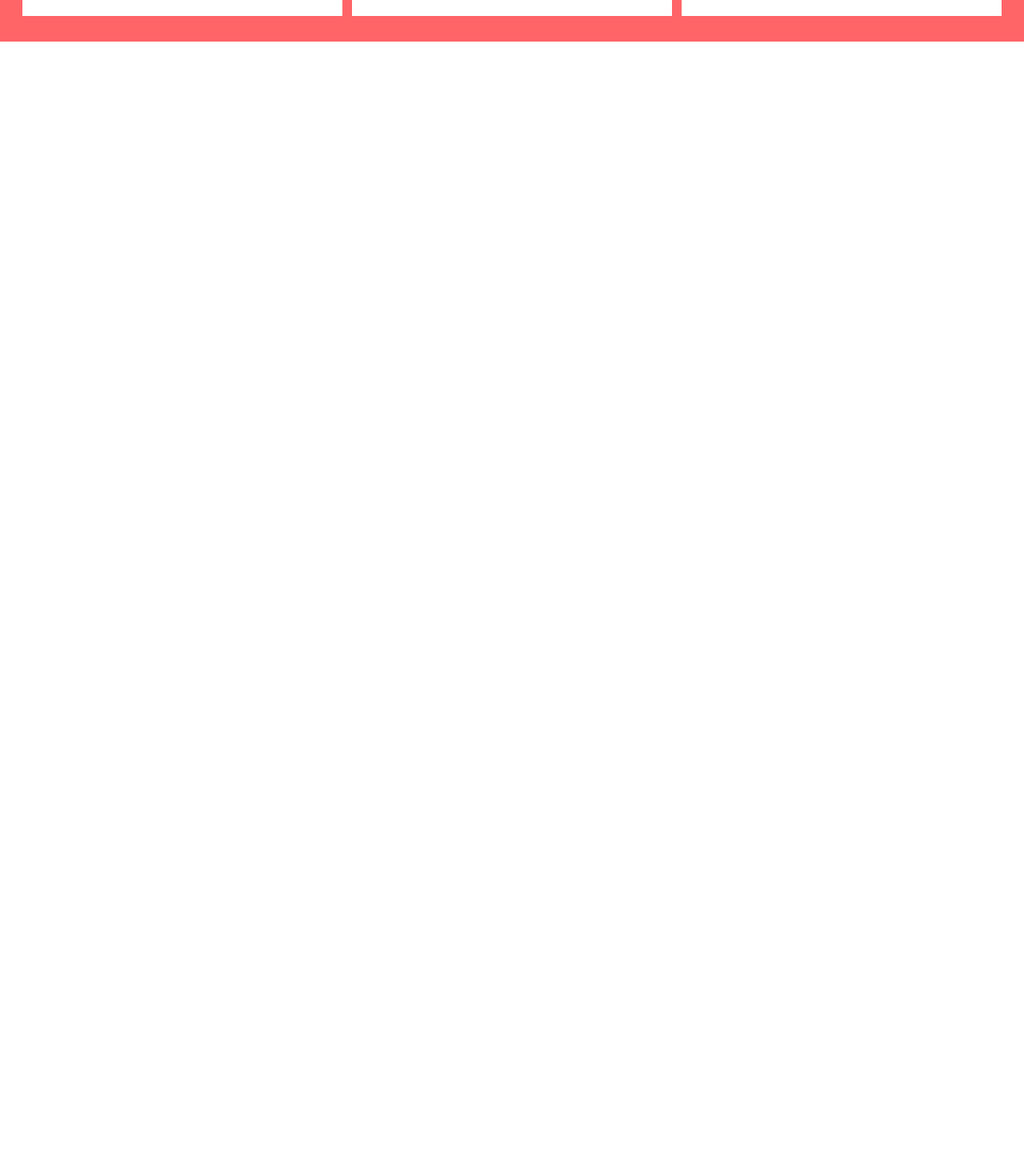
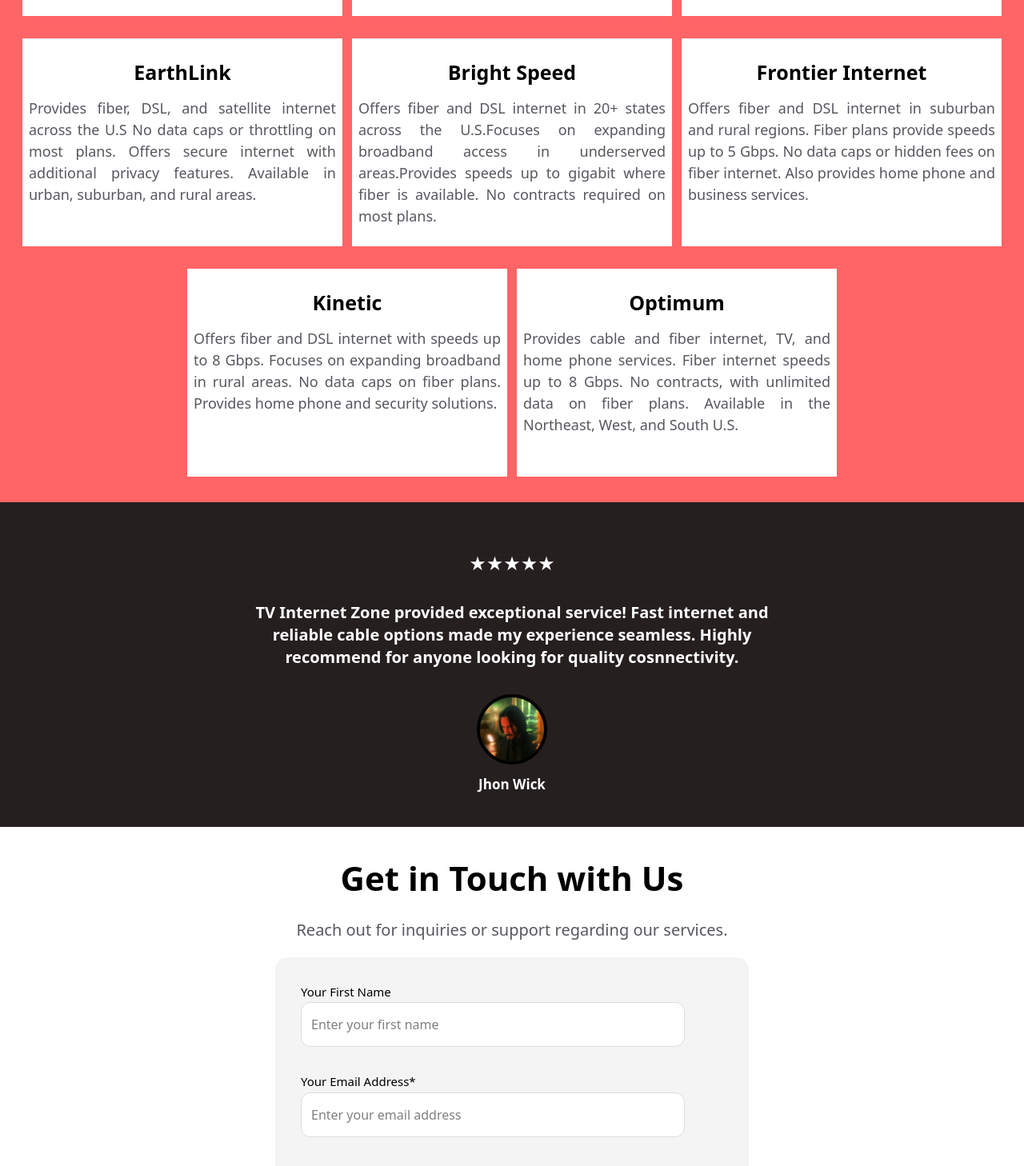
Before and after one commit to MuhammadAsad1043-git/Tv_Internet_Zone, a React (Vite) app: page / in a window 1280 px wide. Shown: the part 2320-3778 px from the top of the page at 80% size. Before the commit the page ends 2372 px from the top, so only its background shows below. Built offline with nearby package versions, Linux system fonts and the light colour scheme.

Commit message:
add contact Section

```diff
--- /dev/null
+++ b/src/components/ContactSection.tsx
@@ -0,0 +1,41 @@
+import Heading from "./Heading";
+import Paragraph from "./Paragraph";
+import TextField from "./Textfield";
+import { TextFieldData } from "../data";
+import type { TextFieldDetail } from "../interfaces/props.styles";
+
+const ContactSection = () => {
+  return (
+    <div className="flex flex-col items-center w-full gap-5 bg-white h-200">
+      <Heading
+        text="Get in Touch with Us"
+        className="text-[42px] font-bold text-black pt-8"
+      />
+      <Paragraph
+        text="Reach out for inquiries or support regarding our services."
+        className="text-[#56585E] text-xl"
+      />
+
+      {/* input section */}
+      <div>
+        {/* Enter info div */}
+
+        <div className="bg-[#F4F4F4] pb-20 rounded-2xl pl-8 pt-8 flex flex-col gap-8 ">
+          {TextFieldData.map(
+            ({ label, placeholder, classname }: TextFieldDetail) => (
+              <TextField
+                placeholder={placeholder}
+                label={label}
+                classname={classname}
+              />
+            )
+          )}
+        </div>
+
+        {/* image div */}
+      </div>
+    </div>
+  );
+};
+
+export default ContactSection;
--- /dev/null
+++ b/src/components/RatingSection.tsx
@@ -0,0 +1,34 @@
+import Paragraph from "./Paragraph";
+
+const RatingSection = () => {
+  return (
+    <div className="flex flex-col items-center w-full h-auto gap-8 bg-[#261F1F] ">
+      {/* rating */}
+      <Paragraph text="★★★★★" className="text-2xl text-white pt-15 " />
+
+      {/* Feedback */}
+      <Paragraph
+        text={
+          "TV Internet Zone provided exceptional service! Fast internet and \nreliable cable options made my experience seamless. Highly \nrecommend for anyone looking for quality cosnnectivity."
+        }
+        className="lg:text-xl md:text-[18px] sm:text-[16px] max-[640px]:text-[15px] font-semibold text-center text-white whitespace-pre-line "
+      />
+
+      {/* feedback by */}
+
+      <div className="flex flex-col items-center gap-3">
+        <img
+          className="object-cover border-4 rounded-full h-22 w-22"
+          src="./images/jhonwick.png"
+          alt="jhon"
+        />
+        <Paragraph
+          text="Jhon Wick"
+          className="text-white font-semibold text-[17px] pb-10"
+        />
+      </div>
+    </div>
+  );
+};
+
+export default RatingSection;
--- a/src/components/ServicesDetailsCard.tsx
+++ b/src/components/ServicesDetailsCard.tsx
@@ -1,11 +1,15 @@
 import Heading from "./Heading";
 import Paragraph from "./Paragraph";
+import type { ServicesData } from "../interfaces/props.styles";
 
-const ServiceDetailsCard = () => {
+const ServiceDetailsCard = ({ heading, para }: ServicesData) => {
   return (
-    <div className="flex flex-col items-center pb-5 bg-white gap-3 lg:w-100 md:w-120 sm:w-110 max-[640px]:w-90">
-      <Heading text="EarthLink" className="" />
-      <Paragraph text="" className="" />
+    <div className="flex flex-col items-center h-65 pb-5 bg-white gap-3 lg:w-100 md:w-120 sm:w-110 max-[640px]:w-90">
+      <Heading text={heading} className="text-[25px] font-bold pt-6" />
+      <Paragraph
+        text={para}
+        className="pl-2 pr-2 text-[18px] text-justify text-[#56585E]"
+      />
     </div>
   );
 };
--- a/src/components/ServicesSection.tsx
+++ b/src/components/ServicesSection.tsx
@@ -1,12 +1,19 @@
 import Heading from "./Heading";
 import Paragraph from "./Paragraph";
-import { ServicesSectionPara, ServicePicCardInfo } from "../data";
+import {
+  ServicesSectionPara,
+  ServicePicCardInfo,
+  ServiceDetailCardData,
+  ServiceDetailCardData2,
+} from "../data";
 import ServicesPicCard from "./ServicesPicCard";
 import type { ServicePicCardDetails } from "../interfaces/props.styles";
+import type { ServicesData } from "../interfaces/props.styles";
+import ServiceDetailsCard from "./ServicesDetailsCard";
 
 const ServicesSection = () => {
   return (
-    <div className="flex flex-col pb-8 lg:gap-7 md:gap-7 sm:gap-6 items-center w-full bg-red-400 h-auto sm:mt-3 max-[640px]:mt-4 lg:pt-8 md:pt-8 sm:pt-7 max-[640px]:pt-7 ">
+    <div className="flex flex-col pb-8 lg:gap-7 md:gap-7 sm:gap-6 max-[640px]:gap-5 items-center w-full bg-red-400 h-auto sm:mt-3 max-[640px]:mt-4 lg:pt-8 md:pt-8 sm:pt-7 max-[640px]:pt-7 ">
       {/* heading and para div */}
       <div>
         <Heading
@@ -25,6 +32,18 @@
           )
         )}
       </div>
+
+      {/* services detail cards */}
+      <div className="flex justify-center w-full lg:gap-3 md:gap-5 sm:gap-4 md:flex-col sm:flex-col lg:flex-row md:items-center sm:items-center max-[640px]:flex-col max-[640px]:gap-4 max-[640px]:items-center">
+        {ServiceDetailCardData.map(({ heading, para }: ServicesData) => (
+          <ServiceDetailsCard heading={heading} para={para} />
+        ))}
+      </div>
+      <div className="flex justify-center w-full lg:gap-3 md:gap-5 sm:gap-4 md:flex-col sm:flex-col lg:flex-row md:items-center sm:items-center max-[640px]:flex-col max-[640px]:gap-4 max-[640px]:items-center">
+        {ServiceDetailCardData2.map(({ heading, para }: ServicesData) => (
+          <ServiceDetailsCard heading={heading} para={para} />
+        ))}
+      </div>
     </div>
   );
 };
--- /dev/null
+++ b/src/components/Textfield.tsx
@@ -0,0 +1,20 @@
+import type { TextFieldDetail } from "../interfaces/props.styles";
+
+const TextField = ({ placeholder, classname, label }: TextFieldDetail) => {
+  return (
+    <>
+      <div className="flex flex-col gap-0.5 pr-20">
+        <label className="text-[15px]" htmlFor="ContactInfo">
+          {label}
+        </label>
+        <input
+          className={`pl-3 bg-white border-1 border-[#dadce0] w-120 rounded-xl ${classname}`}
+          type="text"
+          placeholder={placeholder}
+        />
+      </div>
+    </>
+  );
+};
+
+export default TextField;
--- a/src/data/ServicesSectionData.ts
+++ b/src/data/ServicesSectionData.ts
@@ -1,4 +1,4 @@
-import type { ParaDetails, ServicePicCardDetails } from "../interfaces/props.styles";
+import type { ParaDetails, ServicePicCardDetails, ServicesData } from "../interfaces/props.styles";
 
 export const ServicesSectionPara:ParaDetails={
     text:"Explore our fast internet, cable, and home phone services tailored for your \nneeds."
@@ -20,3 +20,29 @@
     para:"Combine internet, cable, and phone for maximum savings and convenience."
 },
 ]
+
+
+export const ServiceDetailCardData:ServicesData[]=[{
+    heading:"EarthLink",
+    para:"Provides fiber, DSL, and satellite internet across the U.S No data caps or throttling on most plans. Offers secure internet with additional privacy features. Available in urban, suburban, and rural areas."
+},
+{
+    heading:"Bright Speed",
+    para:"Offers fiber and DSL internet in 20+ states across the U.S.Focuses on expanding broadband access in underserved areas.Provides speeds up to gigabit where fiber is available. No contracts required on most plans."
+},
+{
+    heading:"Frontier Internet",
+    para:"Offers fiber and DSL internet in suburban and rural regions. Fiber plans provide speeds up to 5 Gbps. No data caps or hidden fees on fiber internet. Also provides home phone and business services."
+},
+
+]
+
+export const ServiceDetailCardData2:ServicesData[]=[{
+    heading:"Kinetic",
+    para:"Offers fiber and DSL internet with speeds up to 8 Gbps. Focuses on expanding broadband in rural areas. No data caps on fiber plans. Provides home phone and security solutions."
+},
+{
+    heading:"Optimum",
+    para:"Provides cable and fiber internet, TV, and home phone services. Fiber internet speeds up to 8 Gbps. No contracts, with unlimited data on fiber plans. Available in the Northeast, West, and South U.S."
+},
+]
--- /dev/null
+++ b/src/data/TextfieldData.ts
@@ -0,0 +1,18 @@
+import type { TextFieldDetail } from "../interfaces/props.styles";
+
+export const TextFieldData:TextFieldDetail[]=[{
+    label:"Your First Name",
+    placeholder:"Enter your first name",
+    classname:"h-14"
+},
+{
+    label:"Your Email Address*",
+    placeholder:"Enter your email address",
+    classname:"h-14"
+},
+{
+    label:"Your Message*",
+    placeholder:"Type your message here",
+    classname:"h-20"
+},
+]
--- a/src/data/index.ts
+++ b/src/data/index.ts
@@ -1,7 +1,7 @@
 import { Navlinksdetail } from "./NavLinksData";
 import { ServiceCardData } from "./ServiceCardData";
 import { AboutSectionServiceDetail } from "./AboutSectionData";
-import { ServicesSectionPara,ServicePicCardInfo } from "./ServicesSectionData";
+import { ServicesSectionPara,ServicePicCardInfo,ServiceDetailCardData,ServiceDetailCardData2 } from "./ServicesSectionData";
+import { TextFieldData } from "./TextfieldData";
 
-
-export {ServicePicCardInfo,ServicesSectionPara,AboutSectionServiceDetail,ServiceCardData,Navlinksdetail};
+export {ServiceDetailCardData2,ServiceDetailCardData,ServicePicCardInfo,TextFieldData,ServicesSectionPara,AboutSectionServiceDetail,ServiceCardData,Navlinksdetail};
--- a/src/screens/Home.tsx
+++ b/src/screens/Home.tsx
@@ -1,6 +1,8 @@
 import AboutSection from "../components/AboutSection";
+import ContactSection from "../components/ContactSection";
 import HeroSection from "../components/HeroSection";
 import NavBar from "../components/NavBar";
+import RatingSection from "../components/RatingSection";
 import ServicesSection from "../components/ServicesSection";
 
 const Home = () => {
@@ -10,6 +12,8 @@
       <HeroSection />
       <AboutSection />
       <ServicesSection />
+      <RatingSection />
+      <ContactSection />
     </>
   );
 };
```
Also changed, not shown: src/interfaces/props.styles.ts (+7 -0 lines), public/images/jhonwick.png (added).
